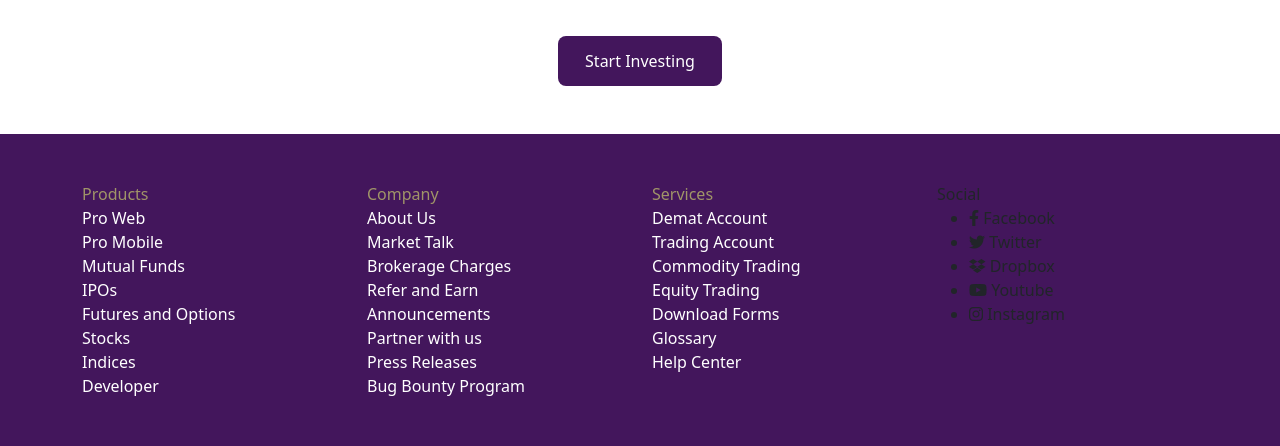
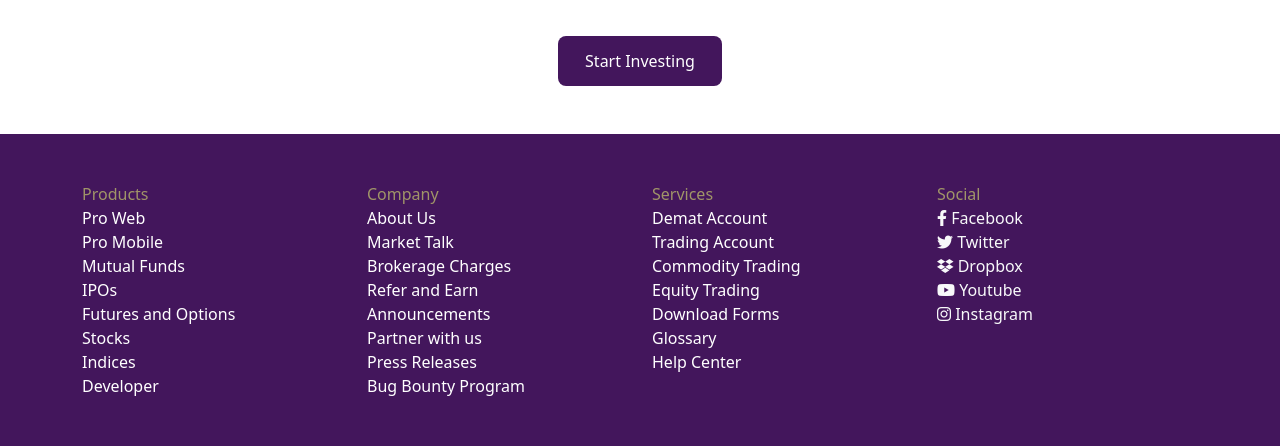
Before and after one commit to jithinrs/upstoxHomepage, a plain HTML site: page index.html in a window 1280 px wide. Shown: the part 3268-3714 px from the top of the page. Drawn offline with nearby package versions, Linux system fonts and the light colour scheme.

Commit message:
logo styles

```diff
--- a/css/style.css
+++ b/css/style.css
@@ -316,3 +316,19 @@
 .footer-head{
     color: #a09568;
 }
+
+.footer-logos{
+    padding: 0;
+    margin: 0;
+    list-style: none;
+}
+
+.footer-logos li:hover{
+    cursor: pointer;
+    filter: brightness(60%);
+
+}
+
+.footer-head-logos:hover{
+    cursor: pointer;
+}
--- a/index.html
+++ b/index.html
@@ -302,7 +302,7 @@
   <footer class="footer-main">
     <div class="container">
       <div class="row pt-5 ">
-        <div class="text-light d-md-none d-flex justify-content-between pb-3">
+        <div class="text-light d-md-none d-flex justify-content-between pb-3 footer-head-logos">
           <i class="fa-brands fa-facebook-f"></i>
           <i class="fa-brands fa-twitter"></i>
           <i class="fa-brands fa-dropbox"></i>
@@ -347,8 +347,8 @@
           </ul>
         </div>
         <div class="col-6 col-md-3 d-none d-md-block">
-          <div>Social</div>
-          <ul>
+          <div class="footer-head">Social</div>
+          <ul class="text-light footer-logos">
             <li><i class="fa-brands fa-facebook-f"></i> Facebook</li>
             <li><i class="fa-brands fa-twitter"></i> Twitter</li>
             <li><i class="fa-brands fa-dropbox"></i> Dropbox</li>
```
